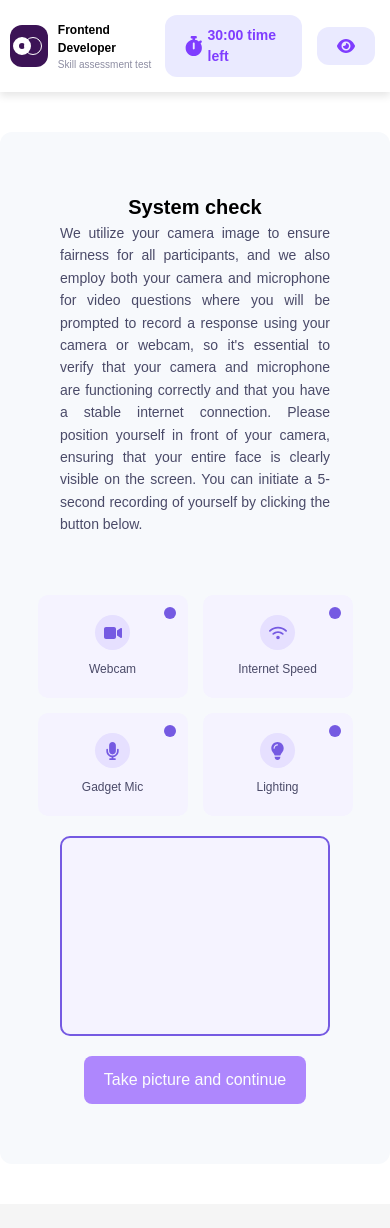
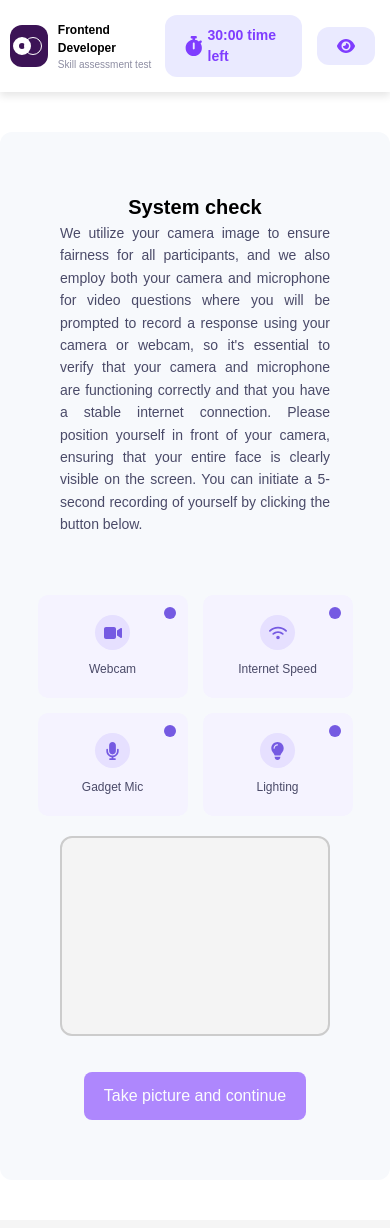
Before and after one commit to Seunfola/liberty-assurance, a Next.js app: page / in a window 390 px wide. Shown: the top 1228 px of the page. Built offline with nearby package versions, Linux system fonts and the light colour scheme.

Commit message:
fixing production bug and alsomaking the audio testing better and user interfcae on mobile phone cleaner

```diff
--- a/src/app/system-check/components/systemIcons.tsx
+++ b/src/app/system-check/components/systemIcons.tsx
@@ -1,11 +1,13 @@
 'use client';
-import React, { useState, useRef, useImperativeHandle, forwardRef, useEffect } from 'react';
+
+import React, { useState, useRef, useImperativeHandle, forwardRef, useEffect, MutableRefObject } from 'react';
 import styles from '@/styles/system-check/systemIcon.module.scss';
 import { FontAwesomeIcon } from '@fortawesome/react-fontawesome';
 import { faVideo, faWifi, faMicrophone, faLightbulb, faCheckCircle } from '@fortawesome/free-solid-svg-icons';
 
 export interface SystemIconsRef {
   captureImage: () => void;
+  checkMicrophone: () => void;
 }
 
 interface SystemIconsProps {
@@ -23,17 +25,27 @@ const SystemIcons = forwardRef<SystemIconsRef, SystemIconsProps>(({ onAllTestsCo
   const [capturedImage, setCapturedImage] = useState<string | null>(null);
   const videoRef = useRef<HTMLVideoElement | null>(null);
   const canvasRef = useRef<HTMLCanvasElement | null>(null);
+  const audioContextRef = useRef<AudioContext | null>(null);
+  const microphoneStreamRef = useRef<MediaStream | null>(null);
   const [isWebcamActive, setIsWebcamActive] = useState<boolean>(false);
 
-  // Expose the `captureImage` method to parent components
+  // Use `useImperativeHandle` to expose methods to parent components
   useImperativeHandle(ref, () => ({
-    captureImage: () => {
+    captureImage: handleCaptureImage,
+    checkMicrophone: startMicrophoneTest,
+  }));
+
+  const updateStatus = (key: keyof typeof statuses) => {
+    setStatuses((prevStatuses) => ({ ...prevStatuses, [key]: true }));
+  };
+
+  const handleCaptureImage = () => {
     if (videoRef.current && canvasRef.current) {
       const video = videoRef.current;
       const canvas = canvasRef.current;
       const context = canvas.getContext('2d');
 
-        if (context) {
+      if (context && video.videoWidth > 0 && video.videoHeight > 0) {
         canvas.width = video.videoWidth;
         canvas.height = video.videoHeight;
         context.drawImage(video, 0, 0, canvas.width, canvas.height);
@@ -42,30 +54,20 @@ const SystemIcons = forwardRef<SystemIconsRef, SystemIconsProps>(({ onAllTestsCo
         setCapturedImage(imageData);
         console.log('Image captured.');
 
-          stopWebcam(); // Stop webcam after capturing the image
+        stopWebcam();
         updateStatus('webcam');
+      } else {
+        console.warn('Video not ready for capture.');
       }
     }
-    },
-  }));
-
-  useEffect(() => {
-    const allChecksPassed = Object.values(statuses).every((status) => status === true);
-    onAllTestsCompleted(allChecksPassed);
-  }, [statuses, onAllTestsCompleted]);
-
-  const updateStatus = (key: keyof typeof statuses) => {
-    setStatuses((prevStatuses) => ({ ...prevStatuses, [key]: true }));
   };
 
   const startWebcam = async () => {
     try {
       const stream = await navigator.mediaDevices.getUserMedia({ video: true });
-      const video = videoRef.current;
-
-      if (video) {
-        video.srcObject = stream;
-        await video.play();
+      if (videoRef.current) {
+        videoRef.current.srcObject = stream;
+        await videoRef.current.play();
         setIsWebcamActive(true);
       }
     } catch (error) {
@@ -81,15 +83,52 @@ const SystemIcons = forwardRef<SystemIconsRef, SystemIconsProps>(({ onAllTestsCo
     }
   };
 
-  const handleWebcamClick = () => {
-  if (isWebcamActive) {
-    if (ref && typeof ref !== 'function') {
-      (ref as React.MutableRefObject<SystemIconsRef>).current?.captureImage();
-    }
+  const startMicrophoneTest = async () => {
+    try {
+      const stream = await navigator.mediaDevices.getUserMedia({ audio: true });
+      microphoneStreamRef.current = stream;
+      audioContextRef.current = new AudioContext();
+
+      const analyser = audioContextRef.current.createAnalyser();
+      const source = audioContextRef.current.createMediaStreamSource(stream);
+
+      source.connect(analyser);
+      analyser.fftSize = 256;
+
+      const dataArray = new Uint8Array(analyser.frequencyBinCount);
+
+      const detectSound = () => {
+        analyser.getByteFrequencyData(dataArray);
+        const soundDetected = dataArray.some((value) => value > 50); // Arbitrary threshold
+
+        if (soundDetected) {
+          console.log('Microphone is working.');
+          updateStatus('microphone');
+          stopMicrophoneTest();
         } else {
-    startWebcam();
+          requestAnimationFrame(detectSound); // Continue checking
         }
       };
+
+      detectSound();
+    } catch (error) {
+      console.error('Error accessing microphone:', error);
+    }
+  };
+
+  const stopMicrophoneTest = () => {
+    microphoneStreamRef.current?.getTracks().forEach((track) => track.stop());
+    audioContextRef.current?.close();
+  };
+
+  const handleWebcamClick = async () => {
+    if (isWebcamActive) {
+      (ref as MutableRefObject<SystemIconsRef>).current?.captureImage();
+    } else {
+      await startWebcam();
+    }
+  };
+
   const renderStatusDot = (key: keyof typeof statuses) => (
     statuses[key] ? (
       <FontAwesomeIcon icon={getIcon(key)} className={styles.statusIcon} />
@@ -112,6 +151,11 @@ const SystemIcons = forwardRef<SystemIconsRef, SystemIconsProps>(({ onAllTestsCo
         return faCheckCircle;
     }
   };
+
+  useEffect(() => {
+    const allChecksPassed = Object.values(statuses).every((status) => status === true);
+    onAllTestsCompleted(allChecksPassed);
+  }, [statuses, onAllTestsCompleted]);
 
   return (
     <div className={styles.systemIconsContainer}>
@@ -141,7 +185,7 @@ const SystemIcons = forwardRef<SystemIconsRef, SystemIconsProps>(({ onAllTestsCo
           <p>Internet Speed</p>
         </div>
 
-        <div className={styles.iconCard} onClick={() => updateStatus('microphone')}>
+        <div className={styles.iconCard} onClick={() => (ref as MutableRefObject<SystemIconsRef>).current?.checkMicrophone()}>
           <div className={styles.iconCircle}>
             <FontAwesomeIcon icon={statuses.microphone ? faCheckCircle : faMicrophone} className={styles.icon} />
           </div>
--- a/src/app/system-check/page.tsx
+++ b/src/app/system-check/page.tsx
@@ -1,15 +1,16 @@
 'use client';
+
 import React, { useRef, useState } from 'react';
 import { useRouter } from 'next/navigation';
 import styles from '@/styles/system-check/page.module.scss';
 import SystemInfo from './components/systemInfo';
-import SystemIcons from './components/systemIcons';
+import SystemIcons, { SystemIconsRef } from './components/systemIcons';
 import Modal from './components/modal';
 import { useTimer } from '@/hook/timerContext';
 import toast, { Toaster } from 'react-hot-toast';
 
 const SystemCheck: React.FC = () => {
-  const systemIconsRef = useRef<{ captureImage: () => void }>(null);
+  const systemIconsRef = useRef<SystemIconsRef>(null);
   const [isModalOpen, setIsModalOpen] = useState<boolean>(false);
   const [allTestsCompleted, setAllTestsCompleted] = useState<boolean>(false);
   const router = useRouter();
--- a/src/styles/system-check/systemIcon.module.scss
+++ b/src/styles/system-check/systemIcon.module.scss
@@ -76,20 +76,28 @@
 }
 
 .previewBox {
-  width: 400px;
-  height: 225px;
-  border: 2px solid #755AE2;
-  border-radius: 10px;
-  background-color: #F5F3FF;
-  display: flex;
-  justify-content: center;
-  align-items: center;
+  width: 100%;
+  max-width: 400px;
+  height: auto;
+  aspect-ratio: 4 / 3;
+  overflow: hidden;
+  position: relative;
+  border-radius: 12px;
+  border: 2px solid #ccc;
+  background-color: #f4f4f4;
+  margin-bottom: 16px;
+
+    img, video {
+    width: 100%;
+    height: 100%;
+    object-fit: contain;
+    border-radius: 12px;
+  }
 }
 
-.videoPreview {
-  width: 100%;
-  height: 100%;
-  object-fit: cover;
+
+  .capturedImage {
+  display: block;
 }
 
 @media (max-width: 768px), (max-width: 480px) {
```
Also changed, not shown: 1 other file (tests, documents, lock files or other folders). Lines whose indentation alone changed are shown as unchanged.
